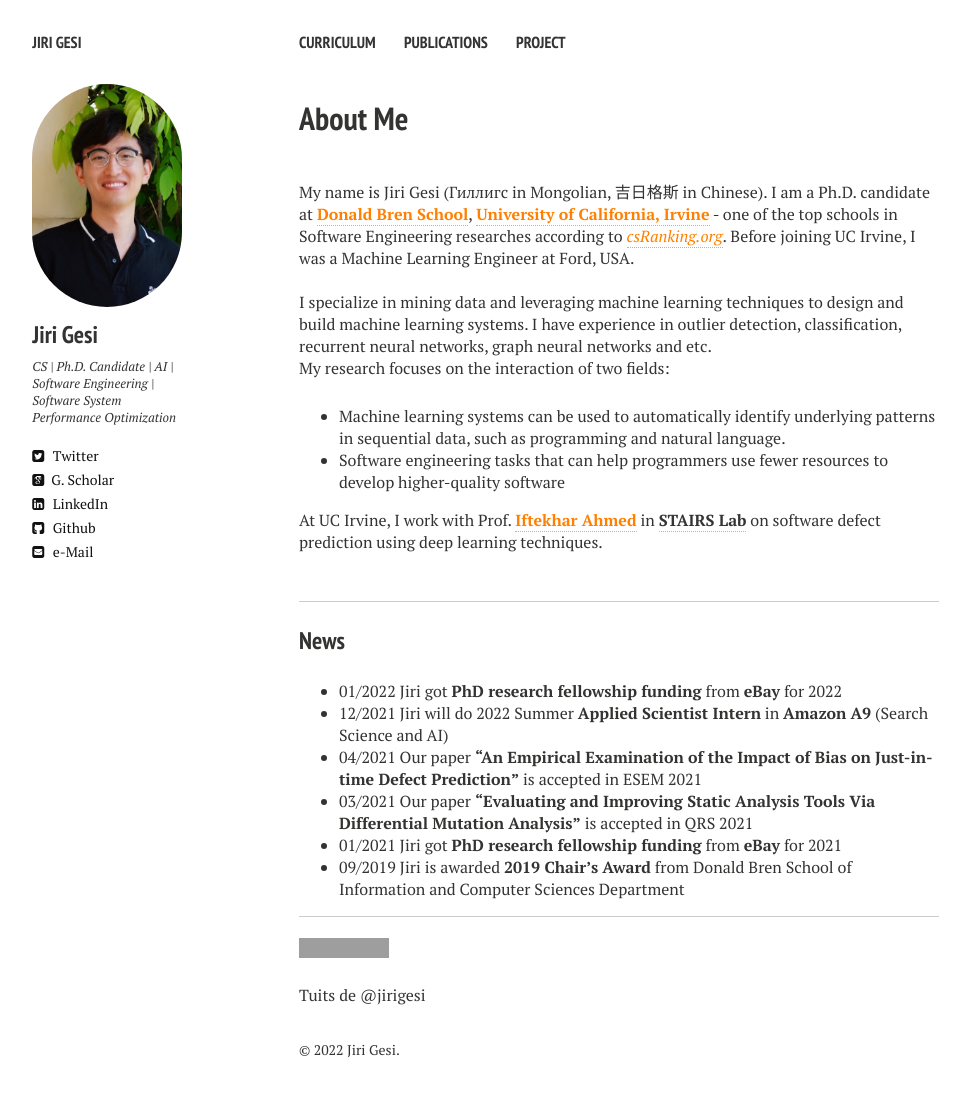
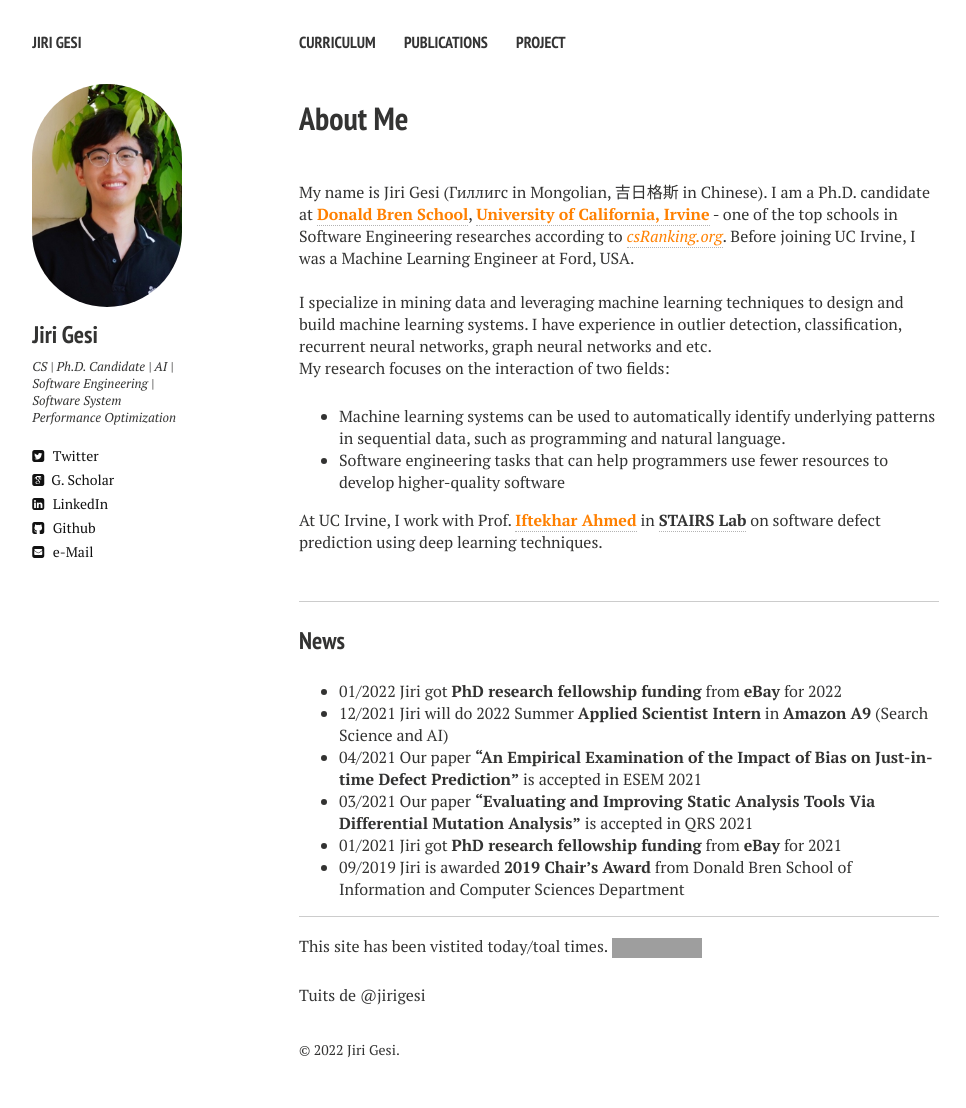
Before and after one commit to Jirigesi/Jirigesi.github.io, a Jekyll site: the page built from index.md, in a window 1280 px wide. Shown: the whole page, without its empty margins (21-987 px from the left). Built offline with Jekyll 4.4.1, drawn with Linux system fonts in a browser that asks for light colours; nearby versions of some CDN libraries; comment, search, counter and statistics services are not loaded; grey boxes are pictures that could not be loaded.

Commit message:
Update index.md

```diff
--- a/index.md
+++ b/index.md
@@ -35,4 +35,5 @@ At UC Irvine, I work with Prof. <a href="https://scholar.google.com/citations?us
 
 ---
 
+This site has been vistited today/toal times.
 [![Hits](https://hits.seeyoufarm.com/api/count/incr/badge.svg?url=https%3A%2F%2Fjirigesi.github.io&count_bg=%2379C83D&title_bg=%23555555&icon=&icon_color=%23E7E7E7&title=Visits&edge_flat=false)](https://hits.seeyoufarm.com)
```
